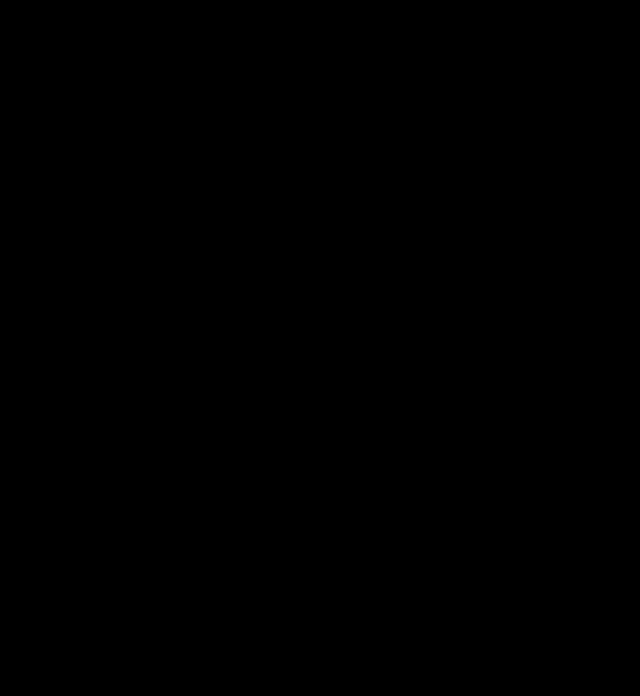
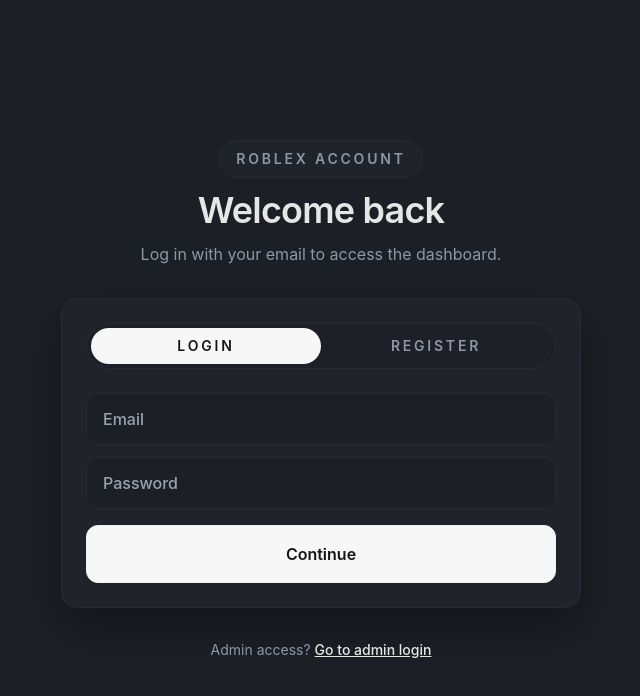
Before and after one commit to megafartCc/RoblexSite, a React (Vite) app in the folder frontend/: page / in a window 1280 px wide. Shown: the top 696 px of the page, without its empty margins (319-959 px from the left). Built offline with nearby package versions, Linux system fonts and the light colour scheme; no server answers.

Commit message:
Add public login and register

```diff
--- a/frontend/src/routes.tsx
+++ b/frontend/src/routes.tsx
@@ -7,7 +7,9 @@
   return (
     <BrowserRouter>
       <Routes>
-        <Route path="/" element={<LandingPage />} />
+        <Route path="/" element={<LandingPage initialMode="login" />} />
+        <Route path="/login" element={<LandingPage initialMode="login" />} />
+        <Route path="/register" element={<LandingPage initialMode="register" />} />
         <Route path="/admin/login" element={<LoginPage />} />
         <Route path="*" element={<Navigate to="/" replace />} />
       </Routes>
--- a/frontend/src/screens/LandingPage.tsx
+++ b/frontend/src/screens/LandingPage.tsx
@@ -1,5 +1,183 @@
-import React from "react";
+import React, { useEffect, useState } from "react";
+import { Notification } from "../components/Notification";
 
-export function LandingPage() {
-  return <div className="min-h-screen w-full bg-black" />;
+type LandingPageProps = {
+  initialMode?: "login" | "register";
+};
+
+export function LandingPage({ initialMode = "login" }: LandingPageProps) {
+  const [mode, setMode] = useState<"login" | "register">(initialMode);
+  const [email, setEmail] = useState("");
+  const [password, setPassword] = useState("");
+  const [submitting, setSubmitting] = useState(false);
+  const [message, setMessage] = useState<string | null>(null);
+  const [messageKind, setMessageKind] = useState<"success" | "error">("error");
+
+  useEffect(() => {
+    setMode(initialMode);
+  }, [initialMode]);
+
+  const apiBase =
+    import.meta.env.VITE_PUBLIC_API_BASE_URL && import.meta.env.VITE_PUBLIC_API_BASE_URL.length > 0
+      ? import.meta.env.VITE_PUBLIC_API_BASE_URL.replace(/\/+$/, "")
+      : "https://api.roblex.io";
+
+  const showMessage = (text: string | null, kind: "success" | "error" = "error") => {
+    setMessage(text);
+    setMessageKind(kind);
+  };
+
+  const handleSubmit = async (event: React.FormEvent<HTMLFormElement>) => {
+    event.preventDefault();
+    showMessage(null);
+
+    if (!email.includes("@") || !email.includes(".")) {
+      showMessage("Please enter a valid email address.");
+      return;
+    }
+
+    if (password.length < 8) {
+      showMessage("Password must be at least 8 characters long.");
+      return;
+    }
+
+    setSubmitting(true);
+
+    try {
+      const res = await fetch(`${apiBase}/api/${mode === "login" ? "login" : "register"}`, {
+        method: "POST",
+        headers: { "Content-Type": "application/json" },
+        body: JSON.stringify({ email, password }),
+      });
+
+      const data = await res.json().catch(() => ({}));
+
+      if (!res.ok) {
+        const errorText = (data && (data.error || data.message)) || "Something went wrong.";
+        showMessage(errorText);
+        return;
+      }
+
+      if (mode === "register") {
+        showMessage("Account created. You can now log in.", "success");
+        setMode("login");
+        return;
+      }
+
+      const isAdmin =
+        typeof data?.isAdmin === "boolean"
+          ? data.isAdmin
+          : typeof data?.is_admin === "number"
+            ? data.is_admin === 1
+            : false;
+
+      showMessage(isAdmin ? "Login successful. Admin account detected." : "Login successful.", "success");
+    } catch (error) {
+      showMessage("Network error. Please try again.");
+    } finally {
+      setSubmitting(false);
+    }
+  };
+
+  return (
+    <div
+      className="flex min-h-screen w-full items-center justify-center bg-collection-1-background px-4 py-12 text-collection-1-glyphs-title"
+      data-collection-1-mode="dark"
+    >
+      <div className="w-full max-w-[520px] space-y-8">
+        <header className="space-y-3 text-center">
+          <div className="mx-auto inline-flex items-center gap-2 rounded-full border border-collection-1-stroke bg-collection-1-sub-default px-4 py-2 text-sm font-semibold tracking-[0.2em] uppercase text-collection-1-glyphs-body">
+            Roblex Account
+          </div>
+          <h1 className="text-3xl font-semibold tracking-[-0.8px] md:text-4xl">
+            {mode === "login" ? "Welcome back" : "Create your account"}
+          </h1>
+          <p className="text-base text-collection-1-glyphs-body">
+            {mode === "login"
+              ? "Log in with your email to access the dashboard."
+              : "Register to start using Roblex today."}
+          </p>
+        </header>
+
+        <div className="rounded-2xl border border-collection-1-stroke bg-collection-1-sub-default p-6 shadow-[0_20px_45px_rgba(0,0,0,0.35)]">
+          <div className="mb-6 flex rounded-full border border-collection-1-stroke bg-collection-1-impr-default p-1">
+            <button
+              type="button"
+              onClick={() => setMode("login")}
+              className={`flex-1 rounded-full px-4 py-2 text-sm font-semibold uppercase tracking-[0.2em] transition-colors ${
+                mode === "login"
+                  ? "bg-collection-1-buttons-primary-default text-collection-1-buttons-glyphs"
+                  : "text-collection-1-glyphs-body"
+              }`}
+            >
+              Login
+            </button>
+            <button
+              type="button"
+              onClick={() => setMode("register")}
+              className={`flex-1 rounded-full px-4 py-2 text-sm font-semibold uppercase tracking-[0.2em] transition-colors ${
+                mode === "register"
+                  ? "bg-collection-1-buttons-primary-default text-collection-1-buttons-glyphs"
+                  : "text-collection-1-glyphs-body"
+              }`}
+            >
+              Register
+            </button>
+          </div>
+
+          <form className="space-y-4" onSubmit={handleSubmit}>
+            <div className="space-y-3">
+              <div className="flex h-[52px] items-center rounded-xl border border-collection-1-stroke bg-collection-1-background px-4">
+                <input
+                  type="email"
+                  value={email}
+                  onChange={(event) => setEmail(event.target.value)}
+                  placeholder="Email"
+                  required
+                  aria-required="true"
+                  className="w-full text-base font-medium text-collection-1-glyphs-title placeholder:text-collection-1-glyphs-body/70"
+                />
+              </div>
+              <div className="flex h-[52px] items-center rounded-xl border border-collection-1-stroke bg-collection-1-background px-4">
+                <input
+                  type="password"
+                  value={password}
+                  onChange={(event) => setPassword(event.target.value)}
+                  placeholder="Password"
+                  required
+                  aria-required="true"
+                  className="w-full text-base font-medium text-collection-1-glyphs-title placeholder:text-collection-1-glyphs-body/70"
+                />
+              </div>
+            </div>
+
+            <button
+              type="submit"
+              disabled={submitting}
+              className="flex w-full items-center justify-center rounded-xl border border-collection-1-buttons-stroke bg-collection-1-buttons-primary-default px-4 py-4 text-base font-semibold text-collection-1-buttons-glyphs transition-opacity hover:opacity-90 disabled:opacity-60"
+            >
+              {submitting ? "Sending..." : mode === "login" ? "Continue" : "Create account"}
+            </button>
+          </form>
+
+          {message && (
+            <div className="mt-4">
+              <Notification
+                title={mode === "login" ? "Login" : "Register"}
+                description={message}
+                variant={messageKind}
+              />
+            </div>
+          )}
+        </div>
+
+        <div className="text-center text-sm text-collection-1-glyphs-body">
+          Admin access?{" "}
+          <a href="/admin/login" className="font-medium text-collection-1-glyphs-title underline">
+            Go to admin login
+          </a>
+        </div>
+      </div>
+    </div>
+  );
 }
```
